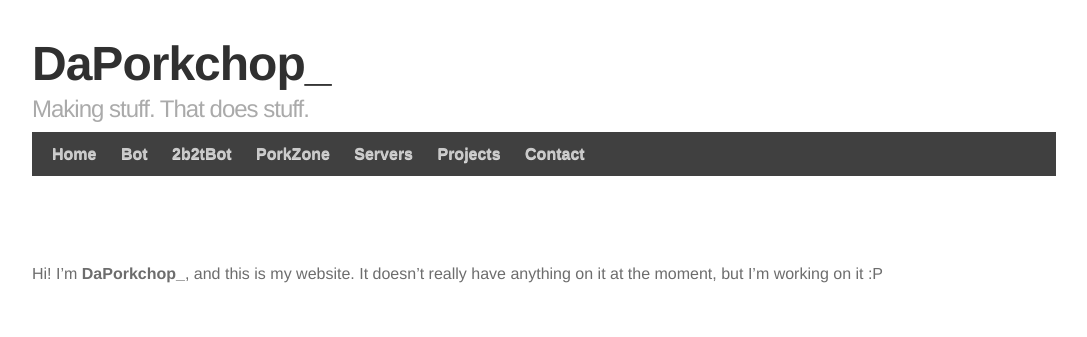
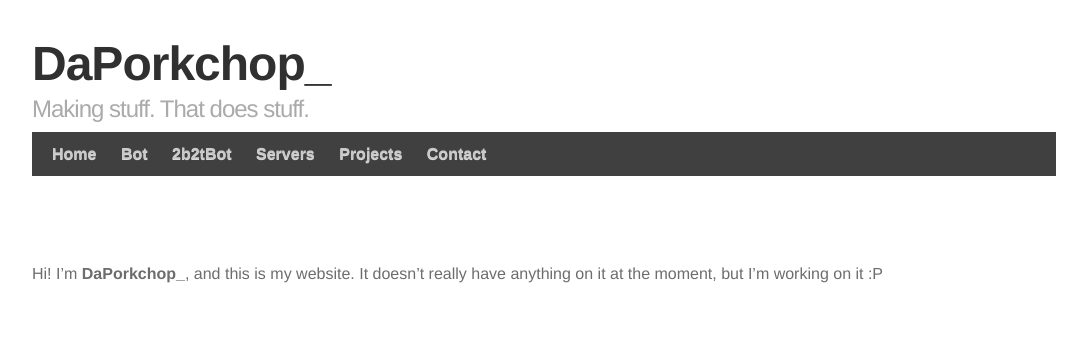
Before and after one commit to DaMatrix/damatrix.github.io, a Jekyll site: the page built from index.md, in a window 1280 px wide. Shown: the top 337 px of the page, without its empty margins (96-1183 px from the left). Built offline with Jekyll 4.4.1, drawn with Linux system fonts in a browser that asks for light colours; some web fonts are replaced; comment, search, counter and statistics services are not loaded.

Commit message:
Update default.html

```diff
--- a/_layouts/default.html
+++ b/_layouts/default.html
@@ -64,9 +64,6 @@
               <a href="/pork2b2tbot" style="color: #c9c9c9; font-weight: bold; text-decoration: none !important;">2b2tBot</a>
             </li>
             <li style="display: inline; padding: 0px 10px 0px 10px;">
-              <a href="/porkzone" style="color: #c9c9c9; font-weight: bold; text-decoration: none !important;">PorkZone</a>
-            </li>
-            <li style="display: inline; padding: 0px 10px 0px 10px;">
               <a href="/servers" style="color: #c9c9c9; font-weight: bold; text-decoration: none !important;">Servers</a>
             </li>
             <li style="display: inline; padding: 0px 10px 0px 10px;">
```
